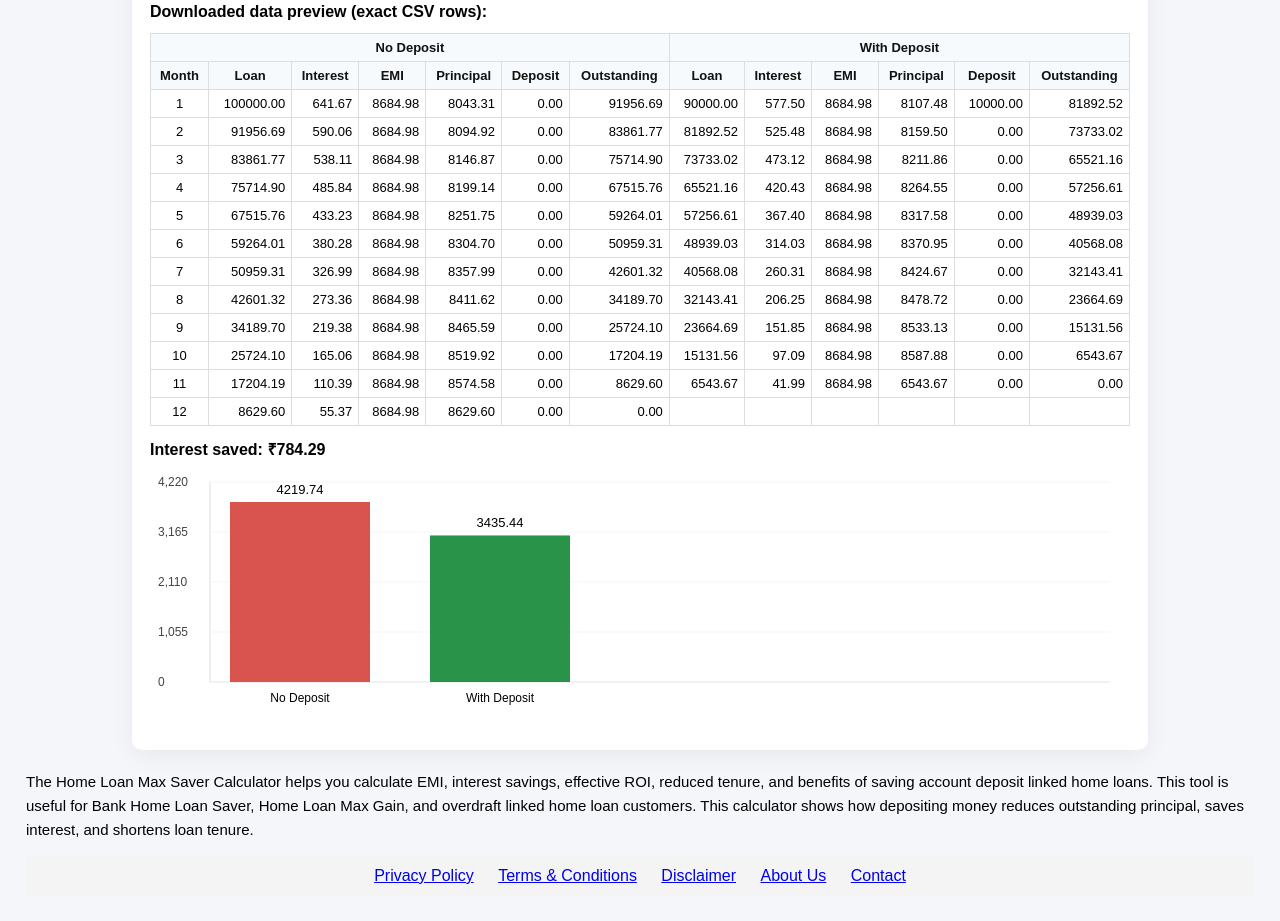
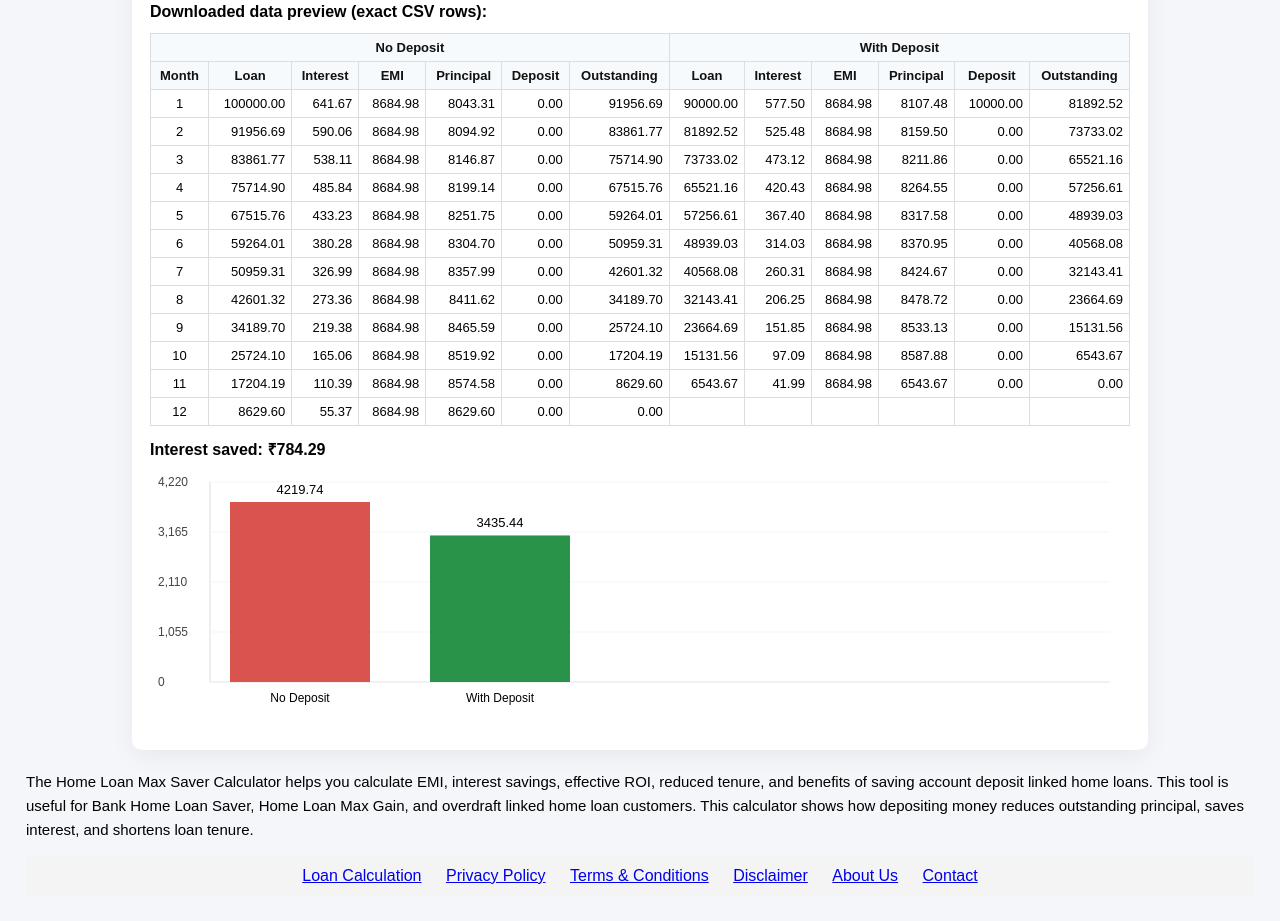
Before and after one commit to nikhilraut9966/homeloan, a plain HTML site: page index.html in a window 1280 px wide. Shown: the part 530-1451 px from the top of the page. Drawn offline with Linux system fonts and the light colour scheme.

Commit message:
Update index.html

```diff
--- a/index.html
+++ b/index.html
@@ -404,6 +404,7 @@
 </p>
 </body>
   <nav style="padding:10px; background:#f4f4f4; text-align:center;">
+  <a href="loancalc.html" style="margin:0 10px;">Loan Calculation</a>
   <a href="privacy-policy.html" style="margin:0 10px;">Privacy Policy</a>
   <a href="terms.html" style="margin:0 10px;">Terms & Conditions</a>
   <a href="disclaimer.html" style="margin:0 10px;">Disclaimer</a>
```
